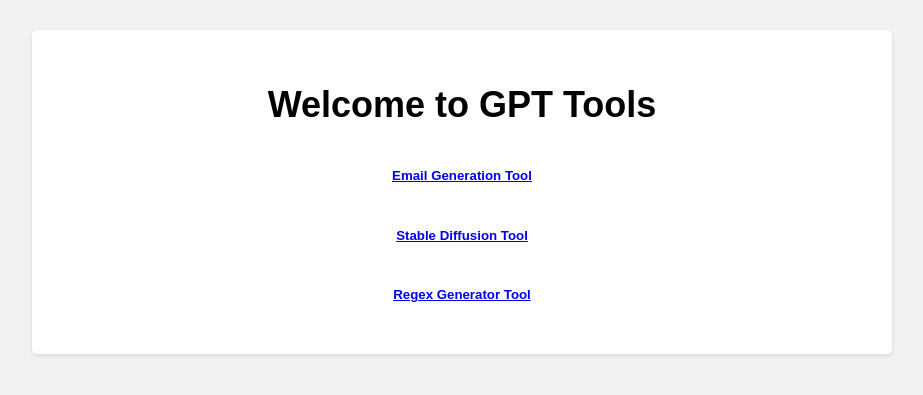
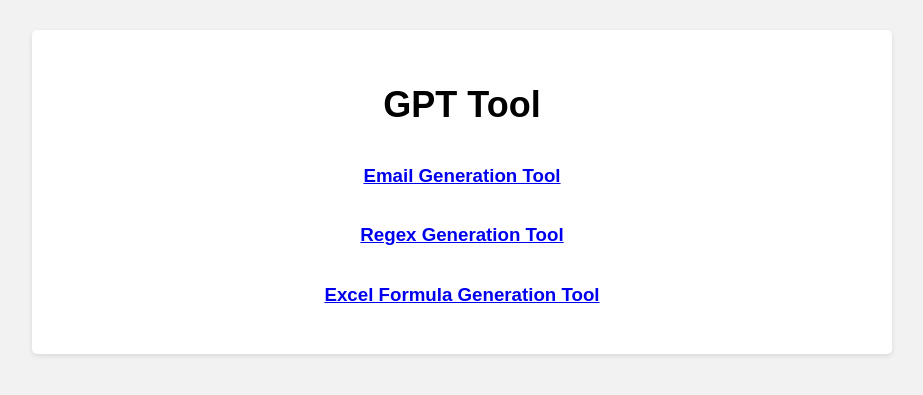
Before and after one commit to cycleapple/GPTTools, a Flask app: page / in a window 1280 px wide. Shown: the part 58-453 px from the top of the page, without its empty margins (178-1101 px from the left). Run offline with Flask 2, Linux system fonts and the light colour scheme.

Commit message:
add excel formula generator

```diff
--- a/app.py
+++ b/app.py
@@ -1,11 +1,29 @@
-from flask import Flask, render_template, request, url_for, redirect
-import openai
+from flask import Flask, render_template, request, redirect
+from excel_formula_generator import generate_excel_formula
+from email_generation import generate_email
+from regex_generator import generate_regex
 
 app = Flask(__name__)
 
 @app.route('/')
 def home():
     return render_template('home.html')
+
+@app.route('/excel_formula_generation_tool', methods=['GET', 'POST'])
+def excel_formula_generation_tool():
+    if request.method == 'POST':
+        # Get the form data
+        requirement = request.form['requirement']
+        selection = request.form['selection']
+
+        # Generate the formula using GPT
+        formula = generate_excel_formula(requirement, selection)
+
+        # Render the template with the generated formula
+        return render_template('excel_formula_generation_tool.html', formula=formula)
+
+    # Render the template with the form
+    return render_template('excel_formula_generation_tool.html')
 
 @app.route('/email_generation_tool', methods=['GET', 'POST'])
 def email_generation_tool():
@@ -25,10 +43,6 @@ def email_generation_tool():
     # Render the template with the form
     return render_template('email_generation_tool.html')
 
-@app.route('/stable_diffusion_tool')
-def stable_diffusion_tool():
-    return render_template('stable_diffusion_tool.html')
-
 @app.route('/regex_generation_tool', methods=['GET', 'POST'])
 def regex_generation_tool():
     if request.method == 'POST':
@@ -36,10 +50,7 @@ def regex_generation_tool():
         requirement = request.form['requirement']
 
         # Generate the regex
-        regex = generate_regex(requirement)
-
-        # Generate the regex101 URL
-        regex101_url = url_for('regex101', url=f'https://regex101.com/?regex={regex}')
+        regex, regex101_url = generate_regex(requirement)
 
         # Render the template with the generated regex and regex101 URL
         return render_template('regex_generation_tool.html', regex=regex, regex101_url=regex101_url)
@@ -54,24 +65,5 @@ def regex101():
     return redirect(regex_url)
 
 
-def generate_regex(requirement):
-    prompt = f"You are now a Regex Expert, please write a Regex that can {requirement}, only tell me the expression nothing else"
-    # Code to call the ChatGPT API and generate the regex goes here
-    model_engine = "text-davinci-003"
-    max_tokens = 1024
-    temperature = 0.5
-    response = openai.Completion.create(
-        engine=model_engine,
-        prompt=prompt,
-        max_tokens=max_tokens,
-        temperature=temperature,
-        n=1,
-        stop=None,
-        frequency_penalty=0,
-        presence_penalty=0
-    )
-    generated_regex = response.choices[0].text.strip()
-    return generated_regex
-
 if __name__ == '__main__':
     app.run(debug=True)
--- a/email_generation.py
+++ b/email_generation.py
@@ -11,23 +11,19 @@ openai.api_key = os.getenv('OPENAI_API_KEY')
 # Define a function to generate an email using GPT
 def generate_email(sender, recipient, subject, language):
     # Define the prompt for generating the email
-    print(language)
     if language == 'en':
-        print('en')
         prompt = f"""
         Write an professional business email from {sender} to {recipient} with the subject "{subject}" in {language}:
 
         ---
         """
     elif language == 'zh_TW':
-        print('zzh')
         prompt = f"""
-        #zh-tw 用繁體中文，台灣人的口吻寫一封商業Email 由 {sender} 撰寫 給 {recipient} 收件 主題是 "{subject}":
+        #zh-tw 用繁體中文，台灣人的口吻寫一封商業Email 由 {sender} 撰寫 給 {recipient} 收件 主題是 "{subject}，同時生成一個合適的主旨":
 
         ---
         """
     else:
-        print('das')
         prompt = f"""
         Write an email from {sender} to {recipient} with the subject "{subject}":
 
--- a/static/css/style.css
+++ b/static/css/style.css
@@ -133,6 +133,10 @@ button.generate-email:hover {
   height: 100%;
 }
 
+#excel-output {
+  height: 100px;
+}
+
 
 /* Responsive styles */
 
--- a/templates/home.html
+++ b/templates/home.html
@@ -2,26 +2,30 @@
 
 {% block content %}
 <div class="container">
-  <h1>Welcome to GPT Tools</h1>
   <div class="row">
-    <div class="col-md-6 col-sm-12 mx-auto">
-      <div class="card bg-primary mb-3">
+    <div class="col-md-12">
+      <h1 class="text-center my-5">GPT Tool</h1>
+    </div>
+  </div>
+  <div class="row">
+    <div class="col-md-4">
+      <div class="card text-center mb-4">
         <div class="card-body">
-          <h5 class="card-title"><a class="text-white" href="{{ url_for('email_generation_tool') }}">Email Generation Tool</a></h5>
+          <h3 class="card-title"><a class="text-white" href="{{ url_for('email_generation_tool') }}">Email Generation Tool</a></h3>
         </div>
       </div>
     </div>
-    <div class="col-md-6 col-sm-12 mx-auto">
-      <div class="card bg-success mb-3">
+    <div class="col-md-4">
+      <div class="card text-center mb-4">
         <div class="card-body">
-          <h5 class="card-title"><a class="text-white" href="{{ url_for('stable_diffusion_tool') }}">Stable Diffusion Tool</a></h5>
+          <h3 class="card-title"><a class="text-white" href="{{ url_for('regex_generation_tool') }}">Regex Generation Tool</a></h3>
         </div>
       </div>
     </div>
-    <div class="col-md-6 col-sm-12 mx-auto">
-      <div class="card bg-info mb-3">
+    <div class="col-md-4">
+      <div class="card text-center mb-4">
         <div class="card-body">
-          <h5 class="card-title"><a class="text-white" href="{{ url_for('regex_generation_tool') }}">Regex Generator Tool</a></h5>
+          <h3 class="card-title"><a class="text-white" href="{{ url_for('excel_formula_generation_tool') }}">Excel Formula Generation Tool</a></h3>
         </div>
       </div>
     </div>
```
Also changed, not shown: excel_formula_generator.py (added, +19 -0 lines), templates/email_optimize_tool.html (deleted, +0 -10 lines), templates/excel_formula_generation_tool.html (added, +29 -0 lines), templates/stable_diffusion_tool.html (deleted, +0 -10 lines), templates/story_generation_tool.html (deleted, +0 -10 lines).
